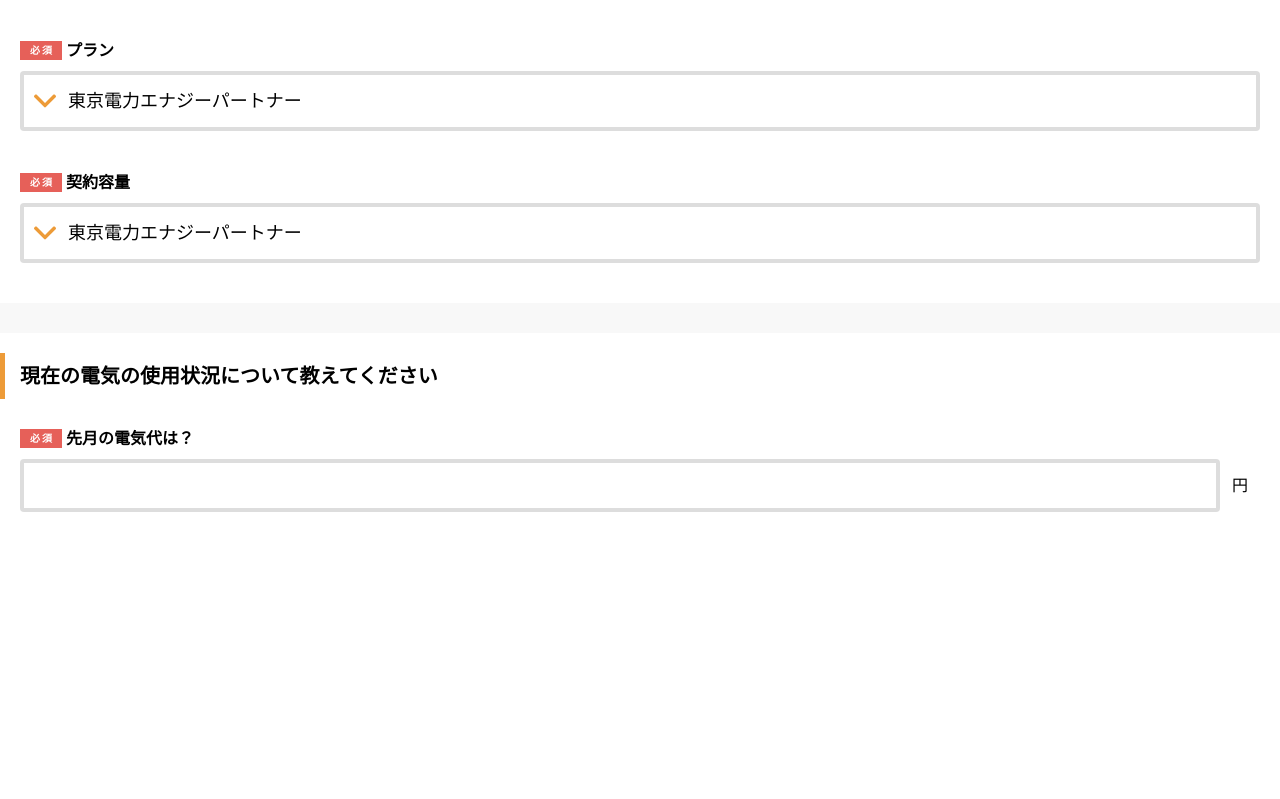
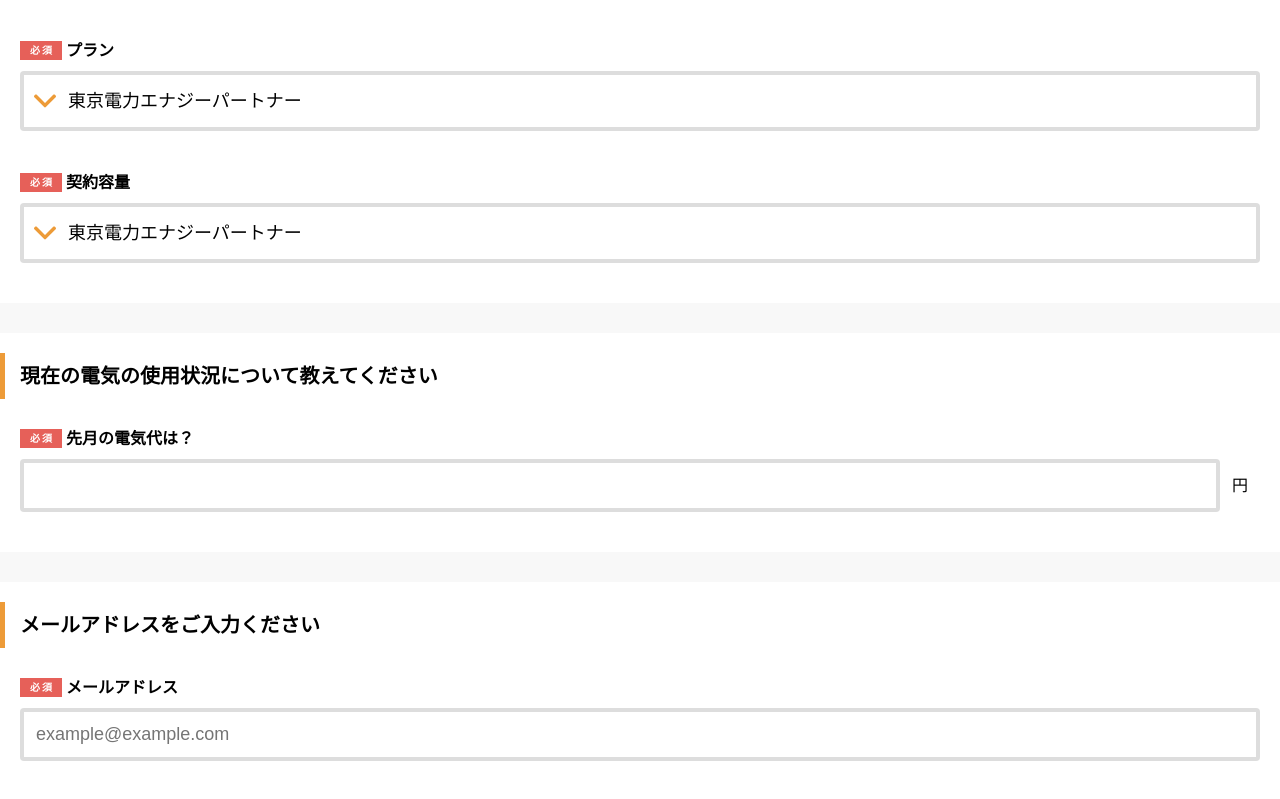
Before and after one commit to enechange/coding-challenge, a React (Create React App) app in the folder frontend_challenge_3/challenges/yuto-ono/: page / in a window 1280 px wide. Shown: the part 594-1393 px from the top of the page. Before the commit the page ends 1146 px from the top, so only its background shows below. Built offline with nearby package versions, Linux system fonts and the light colour scheme.

Commit message:
メールアドレス

```diff
--- a/frontend_challenge_3/challenges/yuto-ono/src/App.tsx
+++ b/frontend_challenge_3/challenges/yuto-ono/src/App.tsx
@@ -3,6 +3,7 @@
 import ZipSection from "./partials/ZipSection"
 import Status1 from "./partials/Status1"
 import Status2 from "./partials/Status2"
+import EmailSection from "./partials/EmailSection"
 
 function App() {
   return (
@@ -13,6 +14,8 @@
       <Status1 />
       <Separator />
       <Status2 />
+      <Separator />
+      <EmailSection />
     </div>
   )
 }
--- a/frontend_challenge_3/challenges/yuto-ono/src/components/Input.tsx
+++ b/frontend_challenge_3/challenges/yuto-ono/src/components/Input.tsx
@@ -2,12 +2,18 @@
 
 type Props = {
   name: string
+  type?: string
+  placeholder?: string
 }
 
-const Input: React.FC<Props> = ({ name }) => {
+const Input: React.FC<Props> = ({ name, type = "text", placeholder }) => {
   return (
     <div className={styles.wrapper}>
-      <input type="text" id={name} name={name} className={styles.input} />
+      <input
+        type={type} id={name} name={name}
+        placeholder={placeholder}
+        className={styles.input}
+      />
     </div>
   )
 }
--- /dev/null
+++ b/frontend_challenge_3/challenges/yuto-ono/src/partials/EmailSection.tsx
@@ -0,0 +1,16 @@
+import Heading from "../components/Heading"
+import Input from "../components/Input"
+import Label from "../components/Label"
+import Section from "../components/Section"
+
+const EmailSection: React.FC = () => {
+  return (
+    <Section>
+      <Heading>メールアドレスをご入力ください</Heading>
+      <Label htmlFor="email" required={true}>メールアドレス</Label>
+      <Input type="email" name="email" placeholder="example@example.com" />
+    </Section>
+  )
+}
+
+export default EmailSection
```
